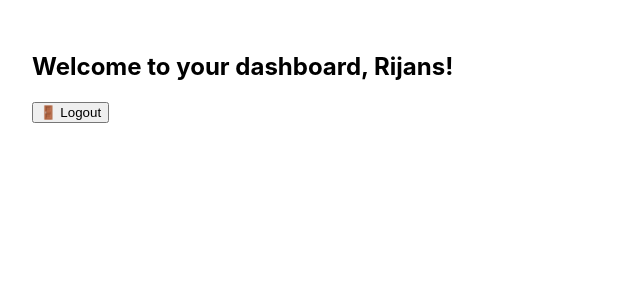
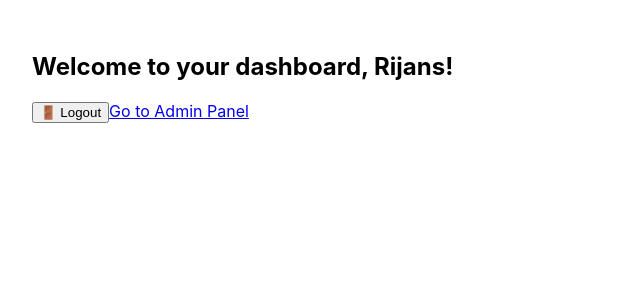
Before and after one commit to rijansss/Authentication, a React (Create React App) app in the folder Frontend/: page /dashboard in a window 1280 px wide. Shown: the top 300 px of the page, without its empty margins (0-640 px from the left). Built offline with nearby package versions, Linux system fonts and the light colour scheme; sample sign-in values are in the browser's storage.

Commit message:
AdminDashboard and AdminRoute

```diff
--- a/Frontend/src/App.js
+++ b/Frontend/src/App.js
@@ -5,6 +5,8 @@ import ForgotPassword from './pages/ForgotPassword';
 import ResetPassword from './pages/ResetPassword';
 import Dashboard from './pages/Dashboard';
 import PrivateRoute from './utils/PrivateRoute';
+import AdminRoute from './utils/AdminRoute';
+import AdminDashboard from './pages/AdminDashBoard';
 
 function App() {
   return (
@@ -15,6 +17,7 @@ function App() {
         <Route path="/forgot-password" element={<ForgotPassword />} />
         <Route path="/reset-password/:token" element={<ResetPassword />} />
         <Route path= '/dashboard' element={<PrivateRoute><Dashboard></Dashboard></PrivateRoute>}></Route>
+        <Route path ='/admin'element ={<AdminRoute><AdminDashboard></AdminDashboard></AdminRoute>}></Route>
       </Routes>
     </BrowserRouter>
   );
--- a/Frontend/src/context/AuthContext.js
+++ b/Frontend/src/context/AuthContext.js
@@ -1,6 +1,6 @@
 import { createContext, useState, useEffect } from 'react';
 import decodeToken from '../utils/decodeToken';
-export const AuthContext=createContext();
+export const AuthContext  = createContext();
 
 const AuthProvider=({children})=>{
 
--- /dev/null
+++ b/Frontend/src/pages/AdminDashBoard.js
@@ -0,0 +1,7 @@
+import React from 'react';
+
+const AdminDashboard = () => {
+  return <h2>👑 Welcome, Admin! This is your dashboard.</h2>;
+};
+
+export default AdminDashboard;
--- a/Frontend/src/pages/Dashboard.js
+++ b/Frontend/src/pages/Dashboard.js
@@ -1,12 +1,19 @@
 import React, { useContext } from 'react';
 import { AuthContext } from '../context/AuthContext';
+import { Link } from 'react-router-dom';
 
 const Dashboard = () => {
-  const{logout}= useContext(AuthContext)
+  const{logout,userRole}= useContext(AuthContext)
+
  return (
     <div style={{ padding: '2rem' }}>
       <h2> Welcome to your dashboard, Rijans!</h2>
       <button onClick={logout}>🚪 Logout</button>
+      {userRole==='admin'?(
+        <Link to="/admin">Go to Admin Panel</Link>
+      ):(
+        <p>You are a regular user.</p>
+      )}
     </div>
   );
 };
--- /dev/null
+++ b/Frontend/src/utils/AdminRoute.js
@@ -0,0 +1,14 @@
+import { Navigate } from "react-router-dom";
+import { useContext } from "react";
+import { AuthContext } from "../context/AuthContext";
+
+const AdminRoute = ({ children }) => {
+  const { token, userRole } = useContext(AuthContext);
+  if (!token || userRole !== "admin") {
+    return <Navigate to="/login" />;
+  }
+
+  return children;
+};
+
+export default AdminRoute;
```
